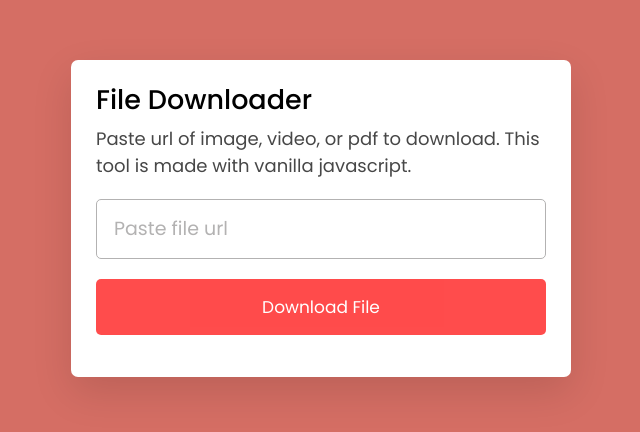
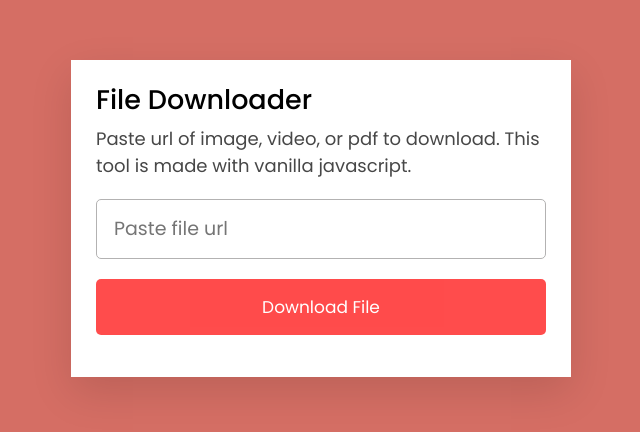
Before and after one commit to Elochukwu3/File-Downloader, a plain HTML site: page index.html in a window 1280 px wide. Shown: the part 182-614 px from the top of the page, 319-959 px from the left. Drawn offline with Linux system fonts and the light colour scheme.

Commit message:
saved file

```diff
--- a/style.css
+++ b/style.css
@@ -17,7 +17,6 @@
 .wrapper{
   max-width: 500px;
   background: #fff;
-  border-radius: 7px;
   padding: 20px 25px 15px;
   box-shadow: 0 15px 40px rgba(0,0,0,0.12);
 }
@@ -43,9 +42,7 @@
   border: 1px solid #b3b2b2;
   transition: 0.1s ease;
 }
-form input::placeholder{
-  color: #b3b2b2;
-}
+
 form input:focus{
   box-shadow: 0 3px 6px rgba(0,0,0,0.13);
 }
```
